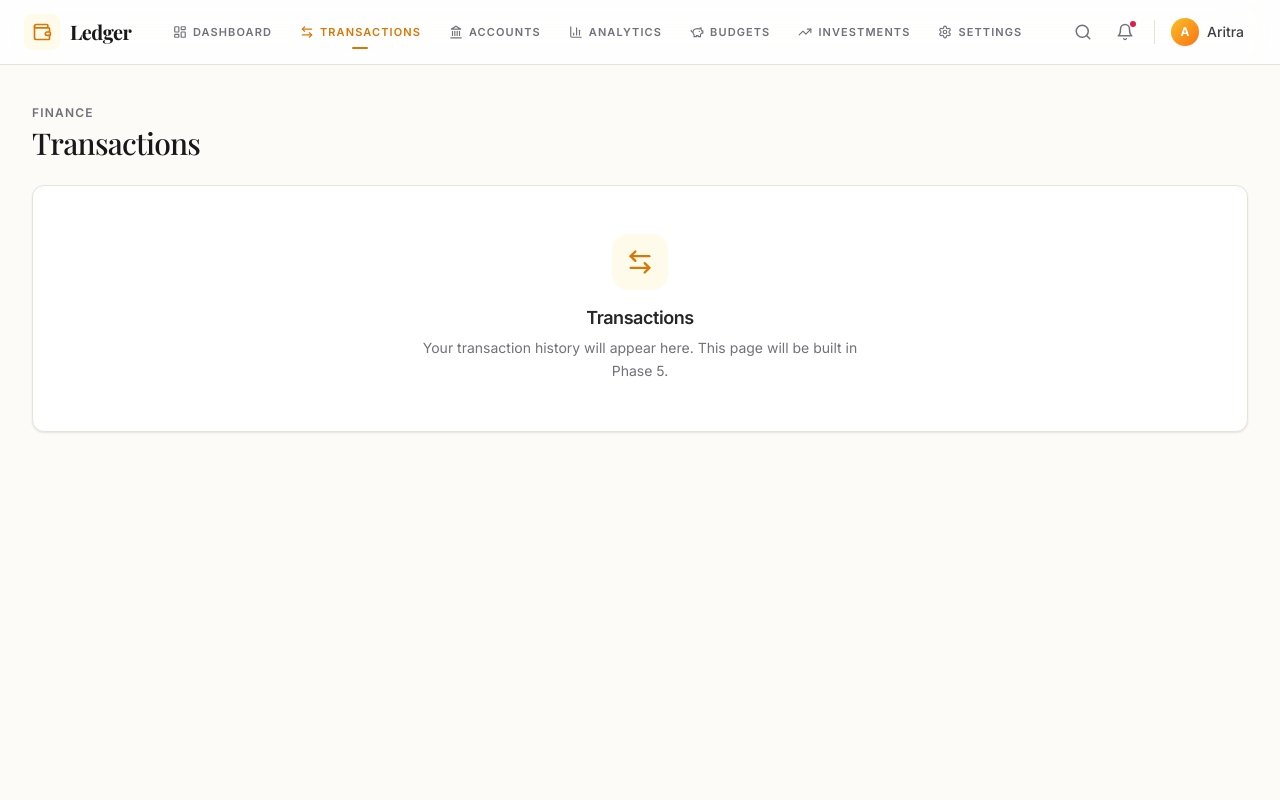
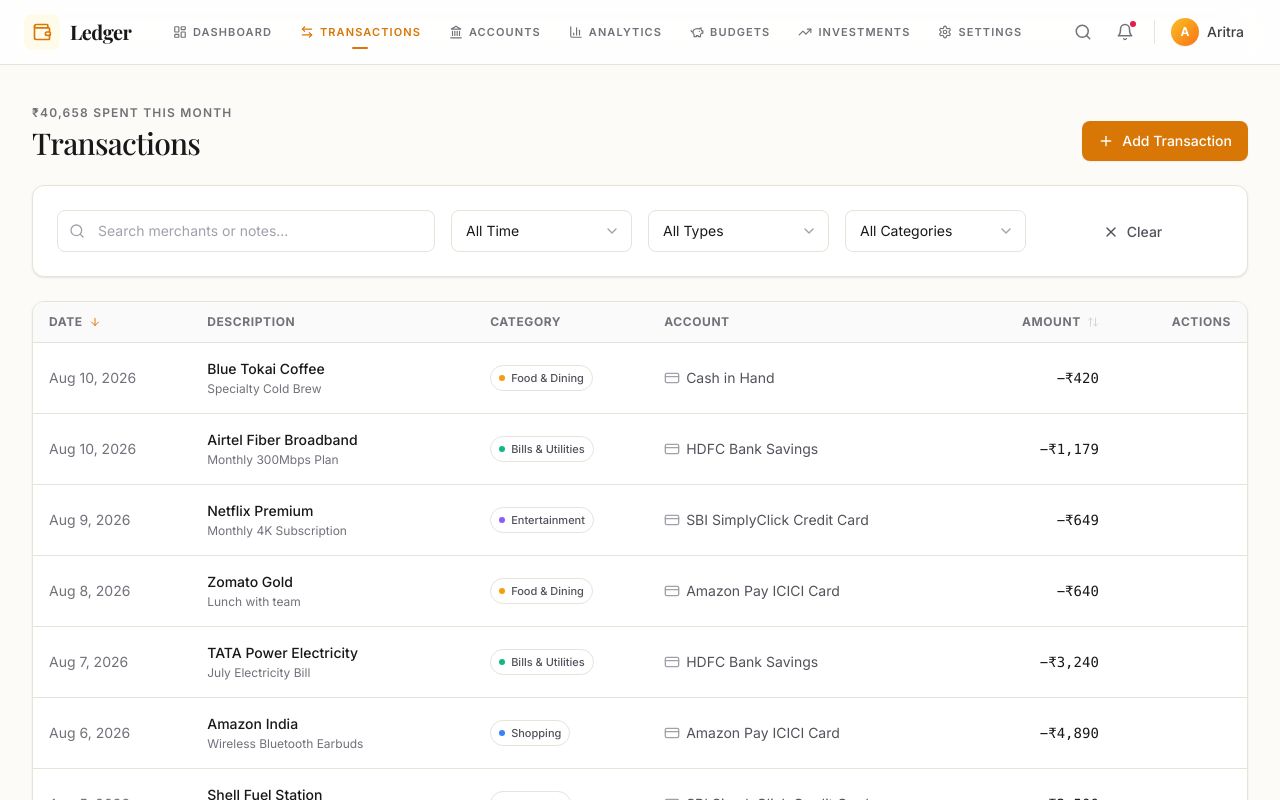
Before and after one commit to aritraio/FSD-2-Project, a React (Vite) app: page /transactions in a window 1280 px wide. Shown: the top 800 px of the page. Built offline with nearby package versions, Linux system fonts and the light colour scheme; a web font is replaced by a local one.

Commit message:
feat: implement full CRUD functionality and advanced filtering for transactions page

```diff
--- a/src/pages/TransactionsPage.jsx
+++ b/src/pages/TransactionsPage.jsx
@@ -1,20 +1,188 @@
-import React from 'react';
-import { ArrowLeftRight } from 'lucide-react';
+import React, { useState, useEffect, useMemo } from 'react';
+import { Plus } from 'lucide-react';
+import Button from '../components/ui/Button';
+import TransactionFilters from '../components/transactions/TransactionFilters';
+import TransactionTable from '../components/transactions/TransactionTable';
+import TransactionModal from '../components/transactions/TransactionModal';
+import {
+  getTransactions,
+  saveTransaction,
+  updateTransaction,
+  deleteTransaction,
+  getAccounts,
+} from '../services/storage';
+import { formatINR } from '../utils/formatCurrency';
+import { isThisMonth } from '../utils/dateUtils';
+
+const DEFAULT_CATEGORIES = [
+  'Food & Dining',
+  'Shopping',
+  'Bills & Utilities',
+  'Entertainment',
+  'Transport',
+  'Healthcare',
+  'Travel',
+  'Education',
+  'Investment',
+  'Salary',
+  'Freelance',
+  'Other',
+];
 
 export default function TransactionsPage() {
+  const [transactions, setTransactions] = useState([]);
+  const [accounts, setAccounts] = useState([]);
+  const [isModalOpen, setIsModalOpen] = useState(false);
+  const [editingTransaction, setEditingTransaction] = useState(null);
+
+  // Filters State
+  const [filters, setFilters] = useState({
+    search: '',
+    month: 'all',
+    type: 'all',
+    category: 'all',
+    accountId: 'all',
+  });
+
+  // Load initial data
+  useEffect(() => {
+    setTransactions(getTransactions());
+    setAccounts(getAccounts());
+  }, []);
+
+  // Filtered Transactions
+  const filteredTransactions = useMemo(() => {
+    return transactions.filter((tx) => {
+      // 1. Search Filter (merchant, category, notes)
+      if (filters.search) {
+        const searchLower = filters.search.toLowerCase();
+        const matchesMerchant = (tx.merchant || '').toLowerCase().includes(searchLower);
+        const matchesCategory = (tx.category || '').toLowerCase().includes(searchLower);
+        const matchesNotes = (tx.notes || '').toLowerCase().includes(searchLower);
+        if (!matchesMerchant && !matchesCategory && !matchesNotes) return false;
+      }
+
+      // 2. Month Filter
+      if (filters.month !== 'all') {
+        const txMonth = tx.date ? tx.date.substring(0, 7) : '';
+        if (txMonth !== filters.month) return false;
+      }
+
+      // 3. Type Filter
+      if (filters.type !== 'all' && tx.type !== filters.type) return false;
+
+      // 4. Category Filter
+      if (filters.category !== 'all' && tx.category !== filters.category) return false;
+
+      // 5. Account Filter
+      if (filters.accountId !== 'all' && tx.accountId !== filters.accountId) return false;
+
+      return true;
+    });
+  }, [transactions, filters]);
+
+  // Derived metrics
+  const spentThisMonth = useMemo(() => {
+    return transactions
+      .filter((tx) => tx.type === 'expense' && tx.date && isThisMonth(tx.date))
+      .reduce((sum, tx) => sum + Math.abs(tx.amount || 0), 0);
+  }, [transactions]);
+
+  // Extract unique months for filter
+  const uniqueMonths = useMemo(() => {
+    const monthMap = new Map();
+    transactions.forEach((tx) => {
+      if (tx.date) {
+        const d = new Date(tx.date);
+        if (!isNaN(d.getTime())) {
+          const key = tx.date.substring(0, 7);
+          const label = d.toLocaleString('en-US', { month: 'short', year: 'numeric' });
+          if (!monthMap.has(key)) monthMap.set(key, label);
+        }
+      }
+    });
+    return Array.from(monthMap.entries())
+      .map(([key, label]) => ({ monthKey: key, label }))
+      .sort((a, b) => b.monthKey.localeCompare(a.monthKey)); // newest first
+  }, [transactions]);
+
+  // Handlers
+  const handleFilterChange = (key, value) => {
+    setFilters((prev) => ({ ...prev, [key]: value }));
+  };
+
+  const handleClearFilters = () => {
+    setFilters({ search: '', month: 'all', type: 'all', category: 'all', accountId: 'all' });
+  };
+
+  const handleAddClick = () => {
+    setEditingTransaction(null);
+    setIsModalOpen(true);
+  };
+
+  const handleEditClick = (tx) => {
+    setEditingTransaction(tx);
+    setIsModalOpen(true);
+  };
+
+  const handleDeleteClick = (id) => {
+    deleteTransaction(id);
+    setTransactions(getTransactions());
+    setAccounts(getAccounts()); // Update accounts since balance changed
+  };
+
+  const handleSaveTransaction = (data) => {
+    if (editingTransaction) {
+      updateTransaction(data);
+    } else {
+      saveTransaction(data);
+    }
+    setTransactions(getTransactions());
+    setAccounts(getAccounts()); // Update accounts since balance changed
+  };
+
   return (
     <div className="space-y-6">
-      <div>
-        <p className="label mb-1">Finance</p>
-        <h1 className="heading-lg text-zinc-900 dark:text-text-dark-primary">Transactions</h1>
+      {/* Header */}
+      <div className="flex flex-col md:flex-row md:items-end justify-between gap-4">
+        <div>
+          <p className="label mb-1 text-zinc-500">
+            {formatINR(spentThisMonth, { showSymbol: true })} spent this month
+          </p>
+          <h1 className="heading-lg text-zinc-900 dark:text-text-dark-primary">Transactions</h1>
+        </div>
+        <Button variant="primary" icon={<Plus className="w-4 h-4" />} onClick={handleAddClick}>
+          Add Transaction
+        </Button>
       </div>
-      <div className="card p-12 flex flex-col items-center justify-center text-center">
-        <div className="w-14 h-14 rounded-2xl bg-amber-50 dark:bg-[rgba(245,158,11,0.12)] flex items-center justify-center mb-4">
-          <ArrowLeftRight className="w-7 h-7 text-brand-amber" />
-        </div>
-        <h2 className="heading-sm text-zinc-800 dark:text-text-dark-primary mb-2">Transactions</h2>
-        <p className="body-sm max-w-md">Your transaction history will appear here. This page will be built in Phase 5.</p>
-      </div>
+
+      {/* Filters */}
+      <TransactionFilters
+        filters={filters}
+        onFilterChange={handleFilterChange}
+        onClear={handleClearFilters}
+        categories={DEFAULT_CATEGORIES}
+        accounts={accounts}
+        months={uniqueMonths}
+      />
+
+      {/* Table */}
+      <TransactionTable
+        transactions={filteredTransactions}
+        accounts={accounts}
+        onEdit={handleEditClick}
+        onDelete={handleDeleteClick}
+      />
+
+      {/* Modal */}
+      <TransactionModal
+        isOpen={isModalOpen}
+        onClose={() => setIsModalOpen(false)}
+        transaction={editingTransaction}
+        onSave={handleSaveTransaction}
+        categories={DEFAULT_CATEGORIES}
+        accounts={accounts}
+      />
     </div>
   );
 }
```
Also changed, not shown: 1 other file (tests, documents, lock files or other folders).
